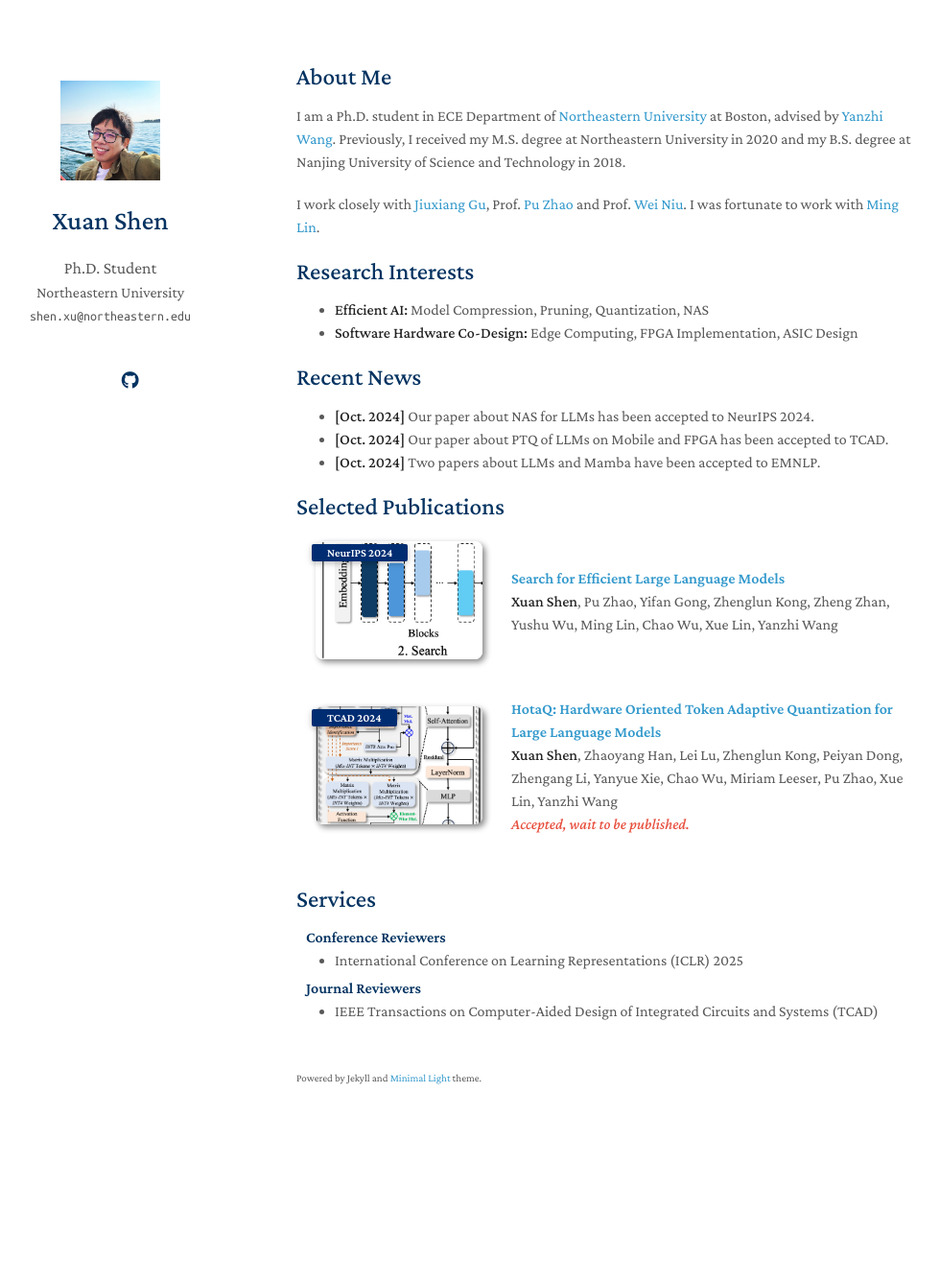
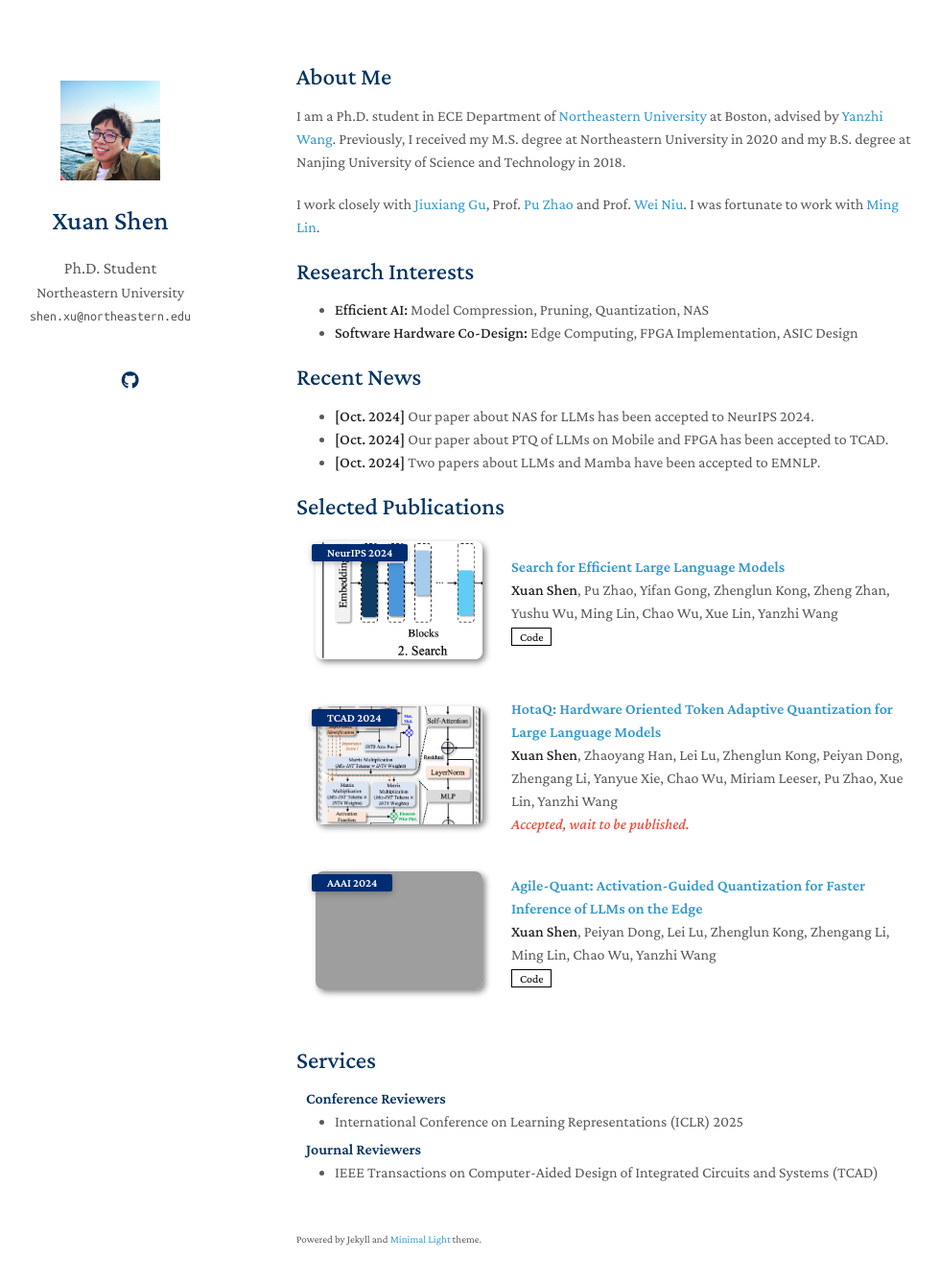
Before and after one commit to shawnricecake/shawnricecake.github.io, a Jekyll site: the page built from index.md, in a window 1280 px wide and 1372 px high. Shown: the top 1337 px of the window at 96% size, without its empty margins (161-1141 px from the left). Built offline with Jekyll 4.4.1, drawn with Linux system fonts in a browser that asks for light colours; a style sheet for code colours, icons or effects is not loaded; our own code applies the rules of GitHub Pages for plain Markdown files; grey boxes are pictures that could not be loaded.

Commit message:
Update publications.yml

```diff
--- a/_data/publications.yml
+++ b/_data/publications.yml
@@ -5,7 +5,7 @@ main:
     conference_short: "NeurIPS 2024"
     # conference: <strong>NeurIPS</strong> 2024
     pdf: "https://arxiv.org/pdf/2409.17372"
-    # code: "https://github.com/shawnricecake/"
+    code: "https://github.com/shawnricecake/search-llm"
     # bibtex:
     image: "./assets/img/paper_search_llm.png"
     # notes: "Accept"
@@ -19,3 +19,13 @@ main:
     # bibtex:
     image: "./assets/img/paper_tcad_2024.png"
     notes: "Accepted, wait to be published."
+
+  - title: "Agile-Quant: Activation-Guided Quantization for Faster Inference of LLMs on the Edge"
+    authors: <strong>Xuan Shen</strong>, Peiyan Dong, Lei Lu, Zhenglun Kong, Zhengang Li, Ming Lin, Chao Wu, Yanzhi Wang
+    conference_short: "AAAI 2024"
+    # conference: <strong>AAAI</strong> 2024
+    pdf: "https://arxiv.org/pdf/2312.05693"
+    code: "https://github.com/shawnricecake/agile-quant"
+    # bibtex:
+    image: "./assets/img/paper_agile_quant.png"
+    # notes: "Accept"
```
